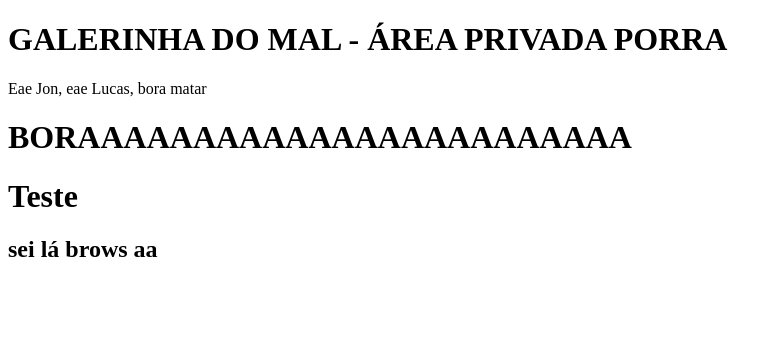
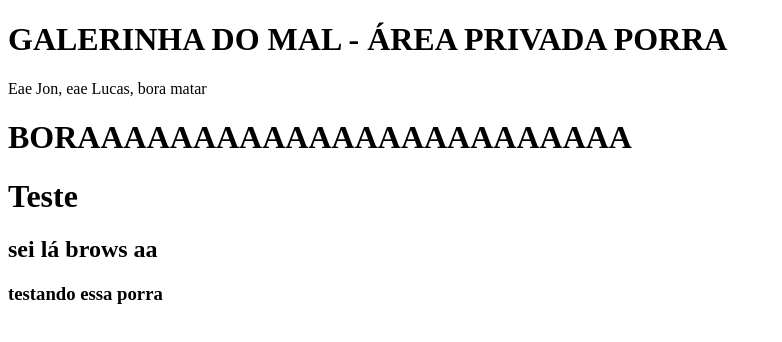
Before and after one commit to gdm1/gdm1.github.io, a plain HTML site: page index.html in a window 1280 px wide. Shown: the whole page, without its empty margins (0-782 px from the left). Drawn offline with Linux system fonts and the light colour scheme.

Commit message:
Atualização

```diff
--- a/index.html
+++ b/index.html
@@ -10,5 +10,6 @@
 	<h1>BORAAAAAAAAAAAAAAAAAAAAAAAA<h1>
 	<h1>Teste<h1>
 	<h2> sei lá brows aa<h2>
+	<h3>testando essa porra</h3>
 </body>
 </html>
```
